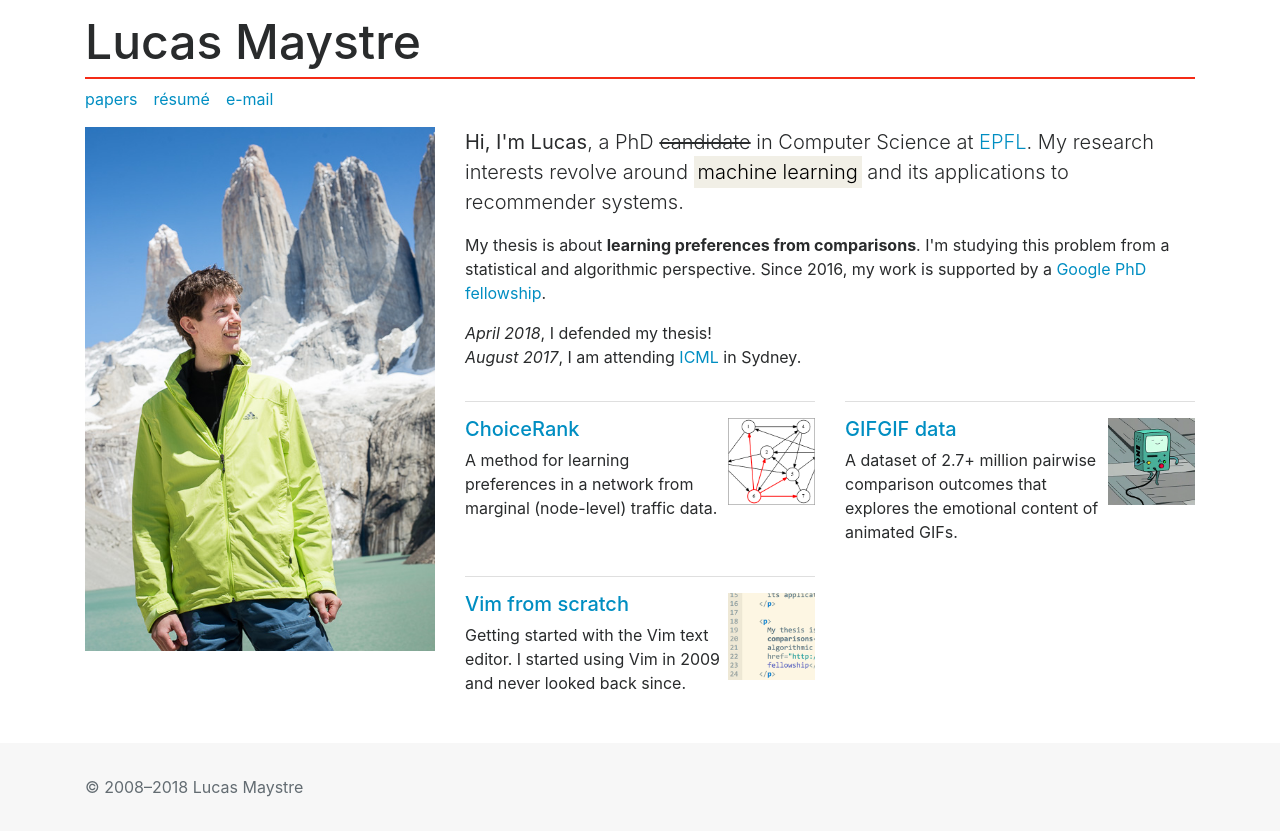
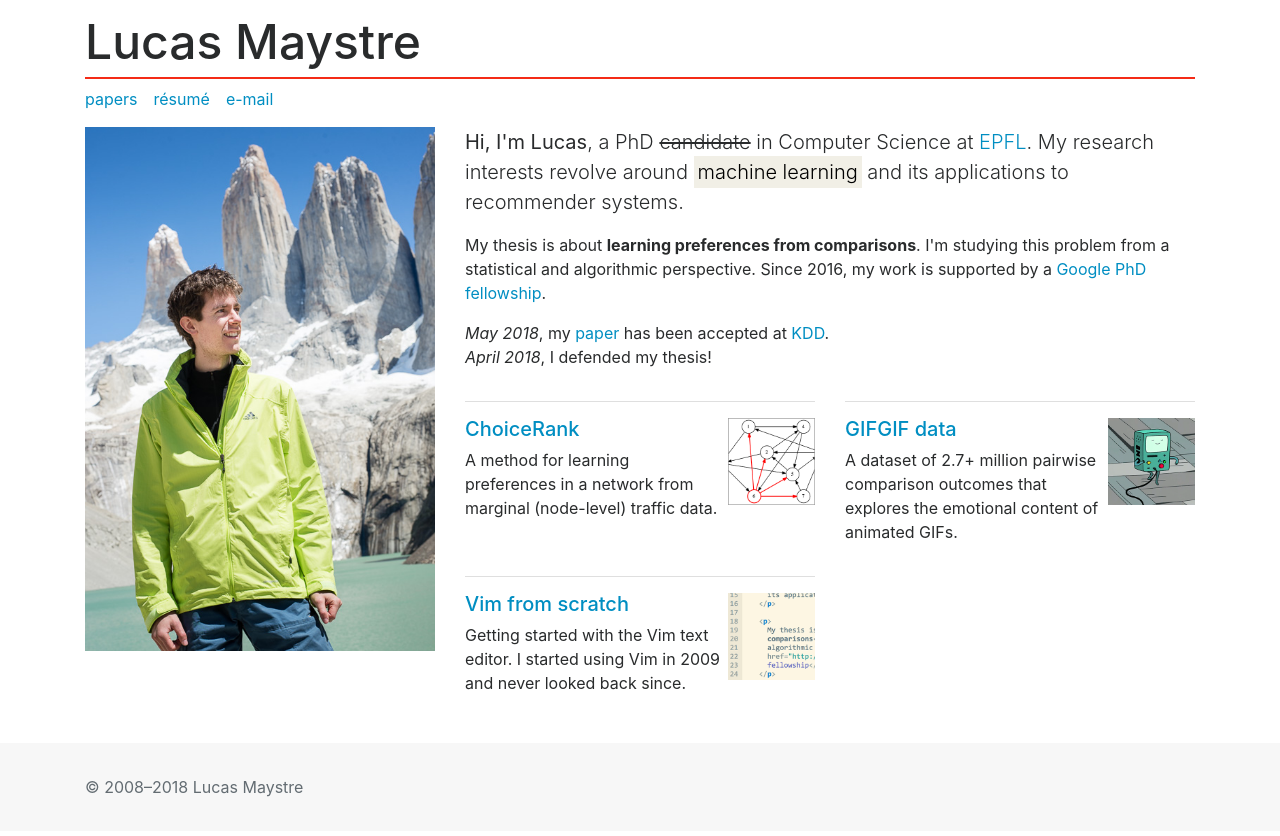
Before and after one commit to lucasmaystre/lum-web, a Jekyll site: the page built from index.html, in a window 1280 px wide. Shown: the top 836 px of the page. Built offline with Jekyll 4.4.1, drawn with Linux system fonts in a browser that asks for light colours.

Commit message:
Peer-production system paper accepted at KDD 2018.
Updated the news section, and took advantage of this to improve the
"paper include"---now it's possible to link directly to a paper.

```diff
--- a/_data/papers.yml
+++ b/_data/papers.yml
@@ -38,11 +38,12 @@ maystre2015fast:
     slides: https://s3-eu-west-1.amazonaws.com/lum-public/fastinference-slides.pdf
 
 yardim2018can:
-  year: 2018
+  venue: KDD 2018
   title: Can Who-Edits-What Predict Edit Survival?
   authors: Ali Batuhan Yardım, Victor Kristof, Lucas Maystre, Matthias Grossglauser
   links:
     arXiv: https://arxiv.org/abs/1801.04159
+    code: https://github.com/lca4/interank
 
 maystre2016player:
   year: 2016
--- a/_includes/paper.html
+++ b/_includes/paper.html
@@ -1,5 +1,5 @@
 {% assign entry = site.data.papers[include.key] %}
-<div class="paper">
+<div class="paper" id="{{ include.key }}">
   {% if entry["venue"] %}<mark class="venue">{{ entry["venue"] }}</mark>{% endif %}
   {% if entry["year"] %}<small class="text-muted">{{ entry["year"] }}</small>{% endif %}
   {{ entry["authors"] }}<br>
--- a/index.html
+++ b/index.html
@@ -24,10 +24,11 @@ layout: default
     </p>
 
     <ol id="news">
+      <li><em>May 2018</em>,
+      my <a href="papers#yardim2018can">paper</a> has been accepted at <a
+      href="http://www.kdd.org/kdd2018/">KDD</a>.</li>
       <li><em>April 2018</em>,
       I defended my thesis!</li>
-      <li><em>August 2017</em>,
-      I am attending <a href="https://2017.icml.cc/">ICML</a> in Sydney.</li>
     </ol>
 
     <div class="row">
```
Also changed, not shown: papers.md (+2 -2 lines).
